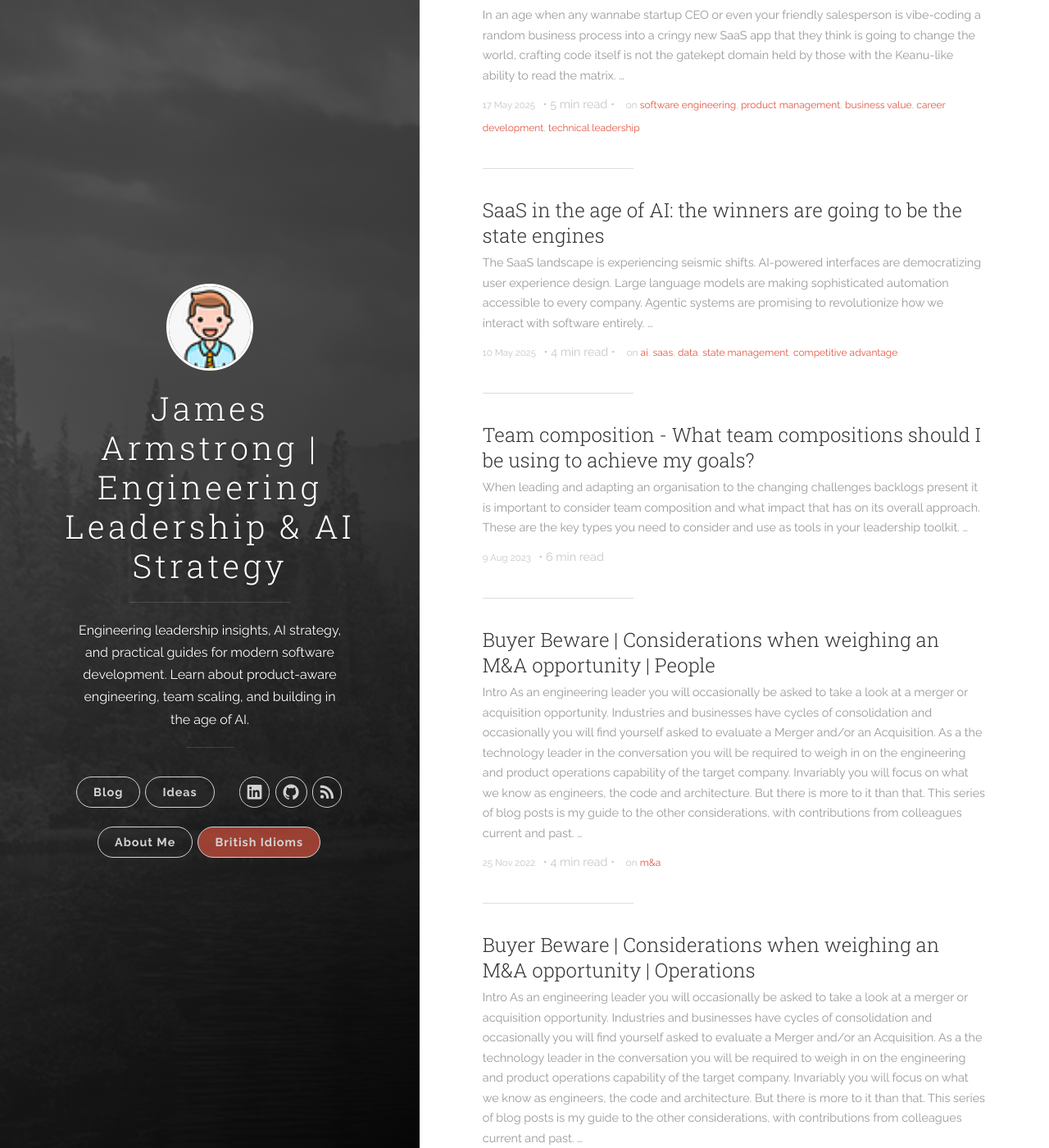
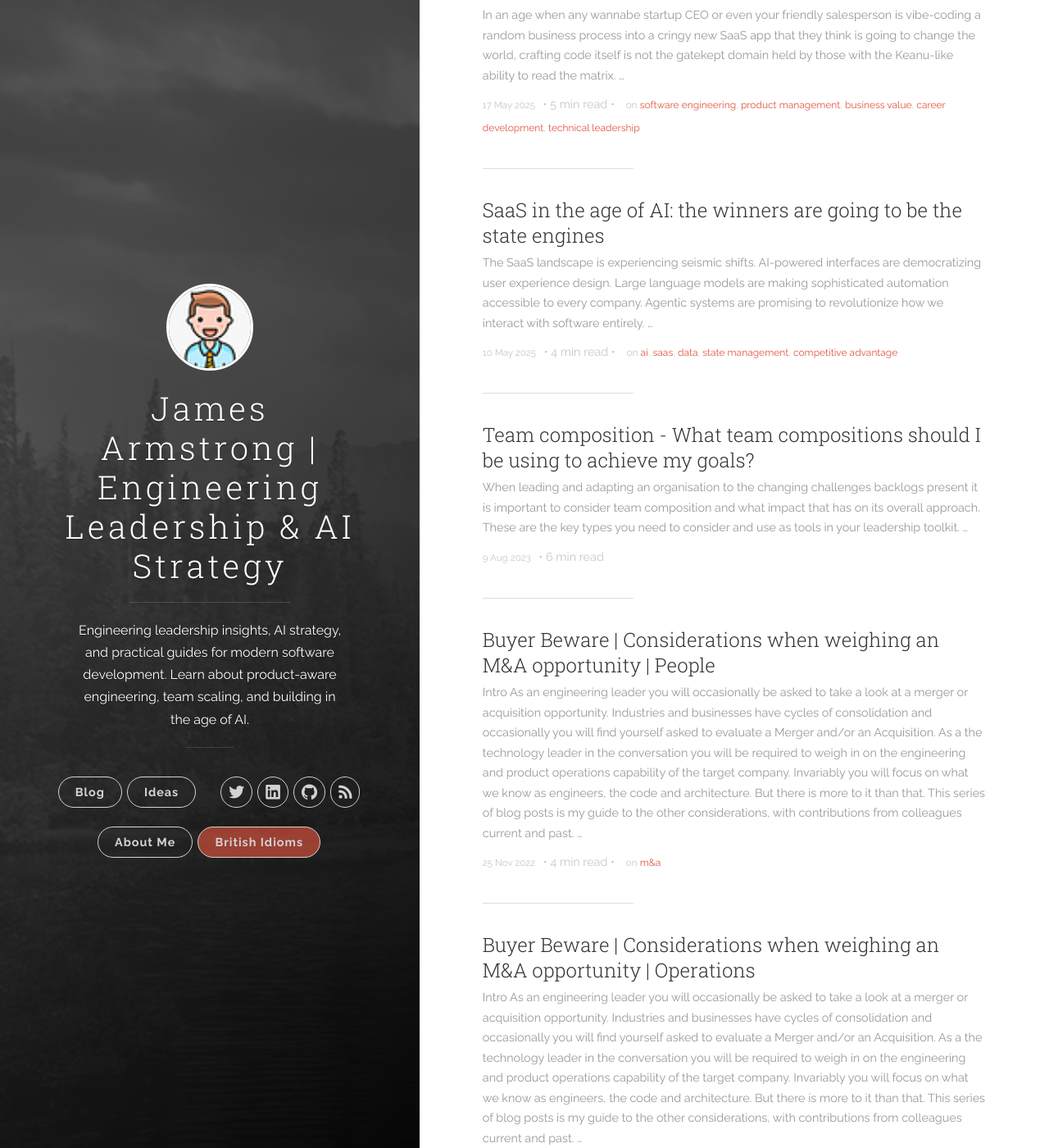
Before and after one commit to nomadicj/nomadicj.github.io, a Jekyll site: the page built from index.html, in a window 1280 px wide and 1400 px high, scrolled down 437 px. Shown: the whole window at 82% size. Built offline with Jekyll 4.4.1, drawn with Linux system fonts in a browser that asks for light colours; the list of posts is cut into pages by our own code.

Commit message:
Replace Twitter references with Bluesky in navigation and social links

```diff
--- a/_includes/header.html
+++ b/_includes/header.html
@@ -26,19 +26,19 @@
 
           <nav class="cover-navigation cover-navigation--primary">
             <ul class="navigation">
-              <li class="navigation__item"><a href="https://twitter.com/nomadicj" title="link to ideas" class="ideas-button">Ideas</a></li>
+              <li class="navigation__item"><a href="{{ site.baseurl }}/_ideas/" title="link to ideas" class="ideas-button">Ideas</a></li>
             </ul>
           </nav>
 
           <nav class="cover-navigation navigation--social">
             <ul class="navigation">
 
-            {% if site.author.twitter_username %}
-              <!-- Twitter -->
+            {% if site.bluesky.username %}
+              <!-- Bluesky -->
               <li class="navigation__item">
-                <a href="http://twitter.com/{{ site.author.twitter_username }}" title="@{{ site.author.twitter_username }} on Twitter" target="_blank">
-                  <i class="icon icon-social-twitter"></i>
-                  <span class="label">Twitter</span>
+                <a href="https://bsky.app/profile/{{ site.bluesky.username }}" title="@{{ site.bluesky.username }} on Bluesky" target="_blank">
+                  <i class="icon icon-social-bluesky"></i>
+                  <span class="label">Bluesky</span>
                 </a>
               </li>
             {% endif %}
--- a/_sass/uno.scss
+++ b/_sass/uno.scss
@@ -751,6 +751,9 @@
 
 .icon-social-tumblr:before {
 	content: "\f1e3"; }
+
+.icon-social-bluesky:before {
+	content: "\f1e4"; }
 
 .icon-social-twitter:before {
 	content: "\f1e4"; }
```
